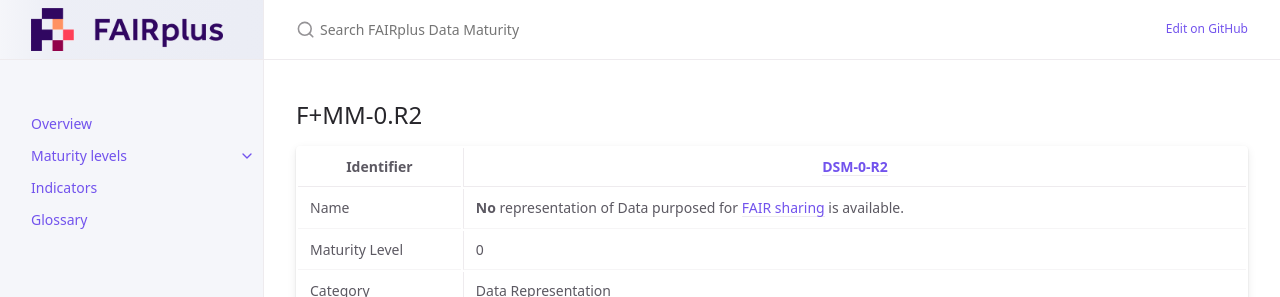
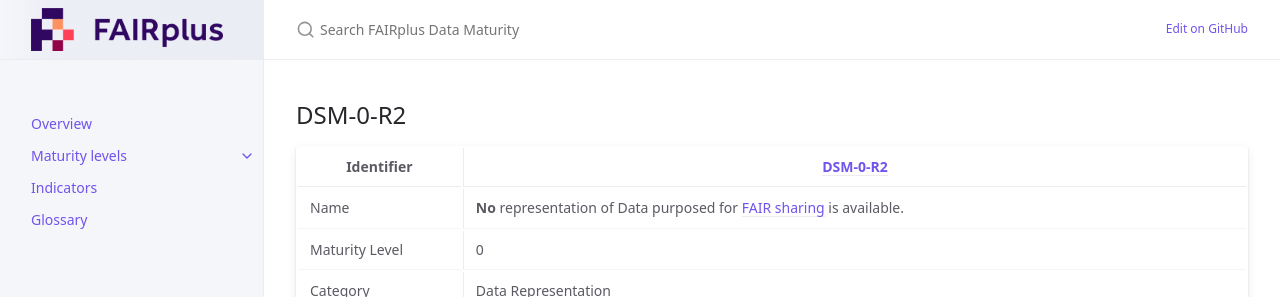
Before and after one commit to FAIRplus/Data-Maturity, a Jekyll site: the page built from docs/_indicators/DSM-0-R2.md, in a window 1280 px wide. Shown: the top 297 px of the page. Built offline with Jekyll 4.4.1, drawn with Linux system fonts in a browser that asks for light colours.

Commit message:
Update DSM-0-R2.md

```diff
--- a/docs/_indicators/DSM-0-R2.md
+++ b/docs/_indicators/DSM-0-R2.md
@@ -5,7 +5,7 @@ parent_level: level0
 nav_exclude: True
 ---
 
-## F+MM-0.R2
+## DSM-0-R2
 
 | Identifier | [DSM-0-R2](https://github.com/FAIRplus/Data-Maturity/blob/master/docs/_indicators/DSM-0-R2.md) |
 | --------- | ----------|
```
